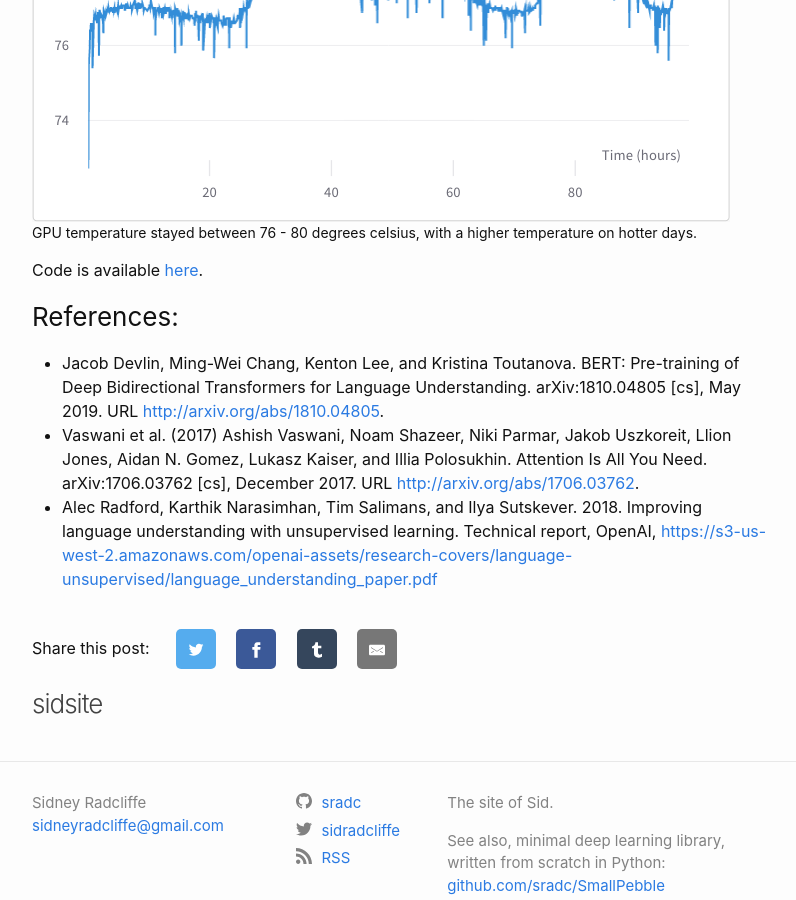
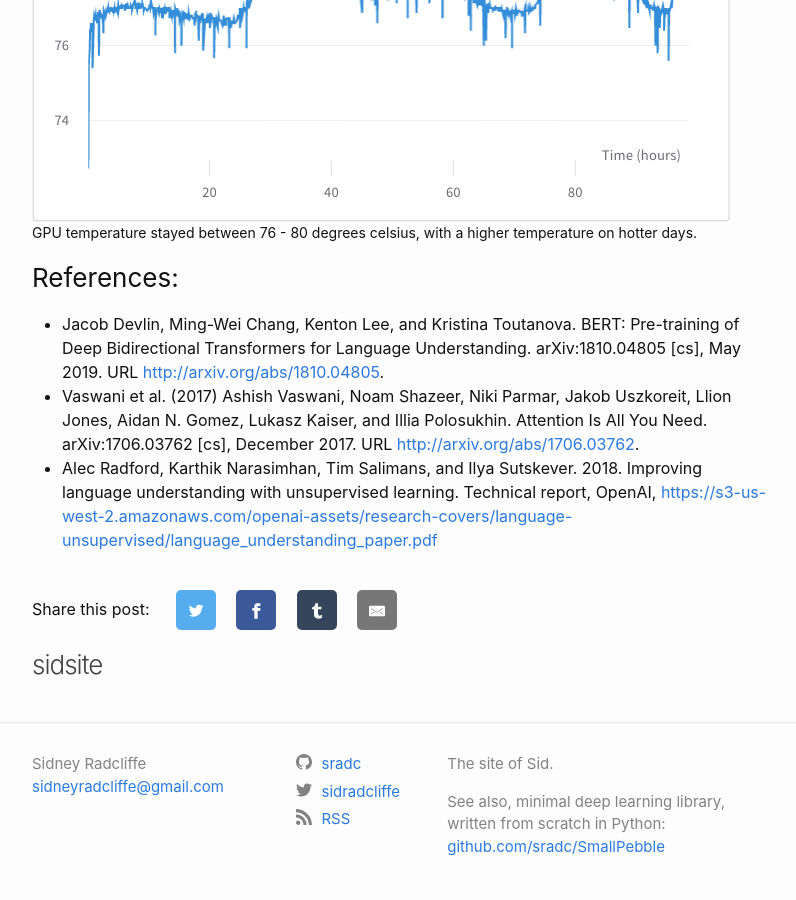
Before and after one commit to sradc/sradc.github.io, a Jekyll site: the page built from _posts/2023-05-29-bert-from-scratch.md, in a window 1280 px wide and 900 px high, scrolled down 3609 px. Shown: the whole window, without its empty margins (238-1034 px from the left). Built offline with Jekyll 4.4.1, drawn with Linux system fonts in a browser that asks for light colours; comment, search, counter and statistics services are not loaded.

Commit message:
remove the extra mention of code being available

```diff
--- a/_posts/2023-05-29-bert-from-scratch.md
+++ b/_posts/2023-05-29-bert-from-scratch.md
@@ -99,8 +99,6 @@ a paper on how to train well-performing BERT models, on modest compute resources
 </figure>
 </p>
 
-Code is available [here](https://github.com/sradc/pretraining-BERT/tree/main).
-
 ### References:
 - Jacob Devlin, Ming-Wei Chang, Kenton Lee, and Kristina Toutanova. BERT: Pre-training of Deep Bidirectional Transformers for Language Understanding. arXiv:1810.04805 [cs], May 2019. URL [http://arxiv.org/abs/1810.04805](http://arxiv.org/abs/1810.04805).
 - Vaswani et al. (2017) Ashish Vaswani, Noam Shazeer, Niki Parmar, Jakob Uszkoreit, Llion Jones, Aidan N. Gomez, Lukasz Kaiser, and Illia Polosukhin. Attention Is All You Need. arXiv:1706.03762 [cs], December 2017. URL [http://arxiv.org/abs/1706.03762](http://arxiv.org/abs/1706.03762).
```
